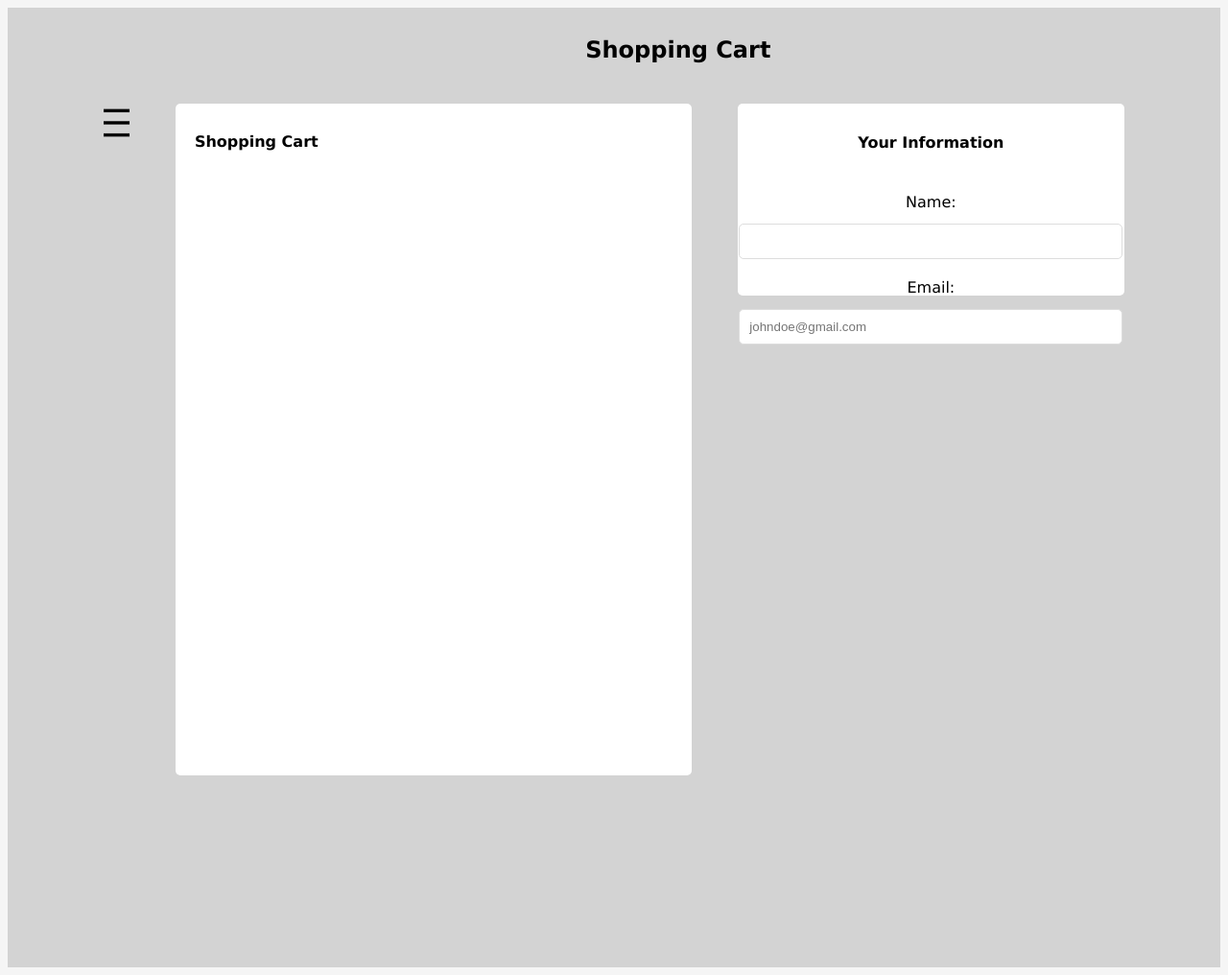
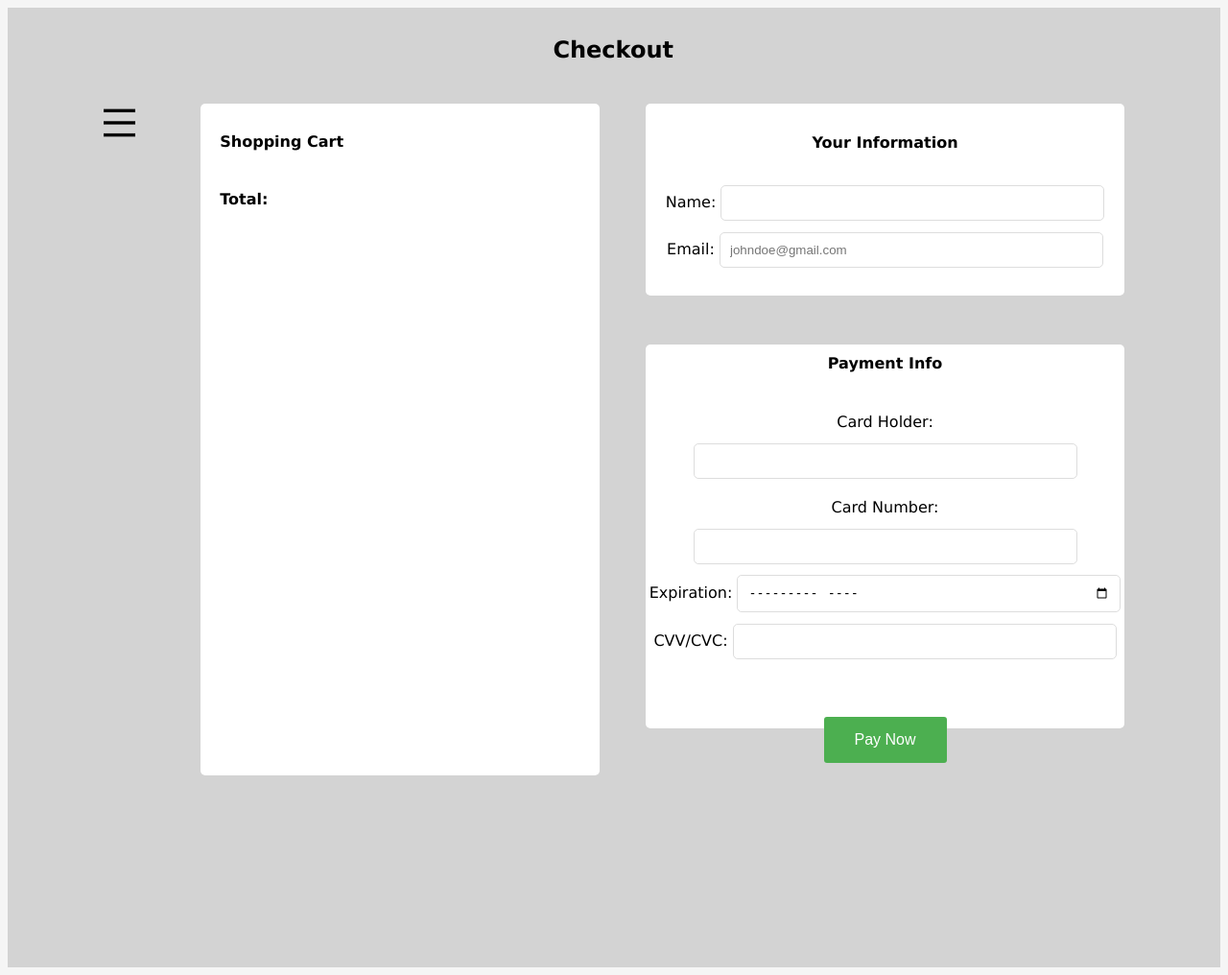
Before and after one commit to nagalil-hanoj-hteal3/Web-Group-Project, a PHP site: page /html/shopping_cart.html in a window 1280 px wide. Shown: the whole page at 96% size. Run offline with PHP 8.4, Linux system fonts and the light colour scheme; grey boxes are pictures that could not be loaded.

Commit message:
Shopping page mostly done Co-authored-by: nagalil-honaj-hteal3 <nagalil-honaj-hteal3@users.noreply.github.com>

```diff
--- a/css/cart.css
+++ b/css/cart.css
@@ -4,9 +4,10 @@ section, h4{
 
 .shopping-cart{
     background-color: white;
-    width: 800px;
+    width: 500px;
     height: 700px;
     border-radius: 5px;
+    margin-left: 20px;
 }
 
 .shopping-cart h4{
@@ -31,6 +32,31 @@ section, h4{
     margin-bottom: 10px;
 }
 
+.personal-info .payment{
+    margin-top: 70px;
+    background-color: white;
+    border-radius: 5px;
+    height: 400px
+}
+
+#confirm{
+ background-color: #4CAF50; /* Green */
+ border-radius: 3px;
+  border: none;
+  color: white;
+  padding: 15px 32px;
+  text-align: center;
+  text-decoration: none;
+  display: inline-block;
+  font-size: 16px;
+  margin: 4px 2px;
+  cursor: pointer;
+  margin-top: 50px;;
+}
+
+#confirm:hover {
+    background-color: #3e8e41;
+  }
 
 h1{
     text-align: center;
@@ -81,7 +107,6 @@ a:active{
     display: block;
     color: rgb(95, 60, 60);
 }
-
 
 .dropdown:hover .dropdown_item {
     display: block;
--- a/html/shopping_cart.html
+++ b/html/shopping_cart.html
@@ -14,19 +14,28 @@
 <body>
     <section class="showcase">
         <header>
-            <h1 class="logo">Shopping Cart</h1>
+            <h1 class="logo">Checkout</h1>
 
         </header>
             <div class="toggle"></div>
 
         <section class="shopping-cart">
             <h4>Shopping Cart</h4>
+            <h4>Total:</h4>
         </section>
 
         <section class="personal-info">
             <h4>Your Information</h4>
             Name: <input type="text" name="name" size="20" maxlength="20"><br>
             Email: <input type="text" name="email" size="20" maxlength="50" placeholder="johndoe@gmail.com"><br>
+            <section class="payment">
+                <h4>Payment Info</h4>
+                Card Holder: <input type="text" name="cname" size="20" maxlength="20"><br>
+                Card Number: <input type="text" name="email" size="20" maxlength="50"><br>
+                Expiration: <input type="month" id="date" name="date"><br>
+                CVV/CVC: <input type="text" name="email" size="5" maxlength="3"><br>
+                <button id="confirm">Pay Now</button>
+            </section>
         </section>
 
    </section>
```
Also changed, not shown: css/aboutUs.css (+16 -0 lines), html/about-us.html (+8 -14 lines), js/type.js (added, +11 -0 lines).
